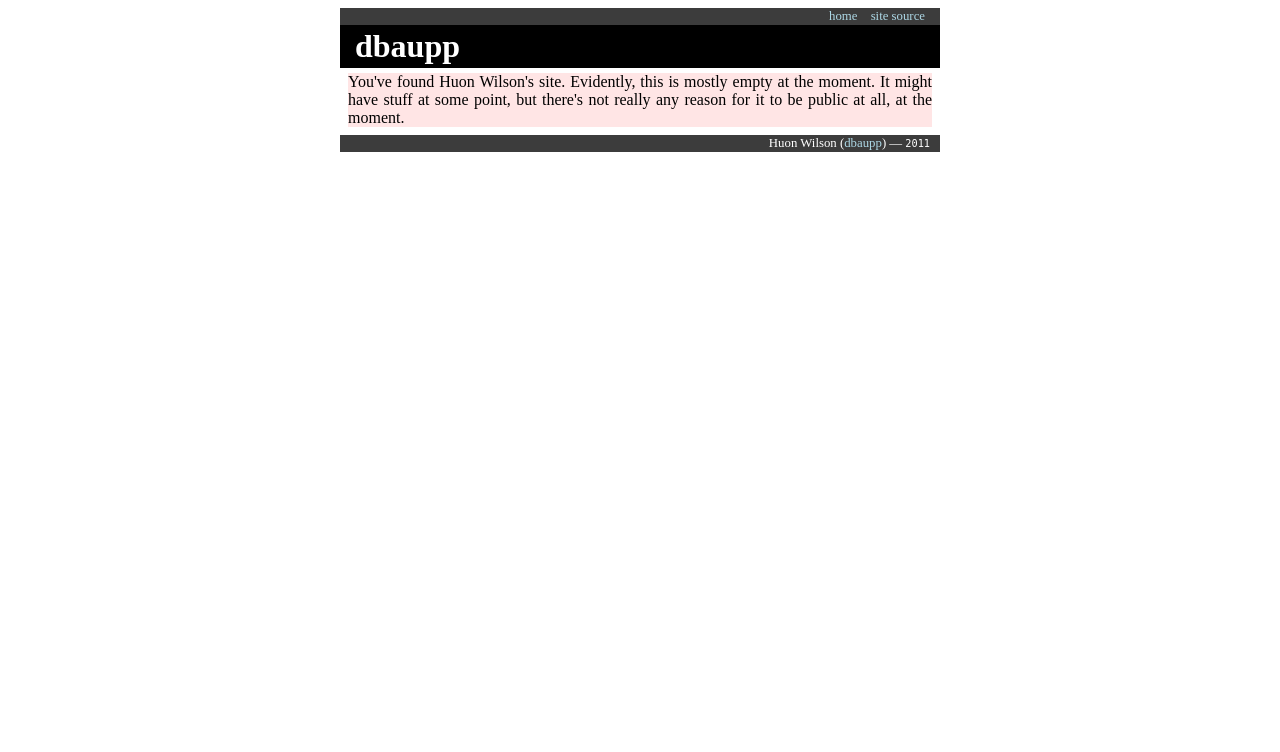
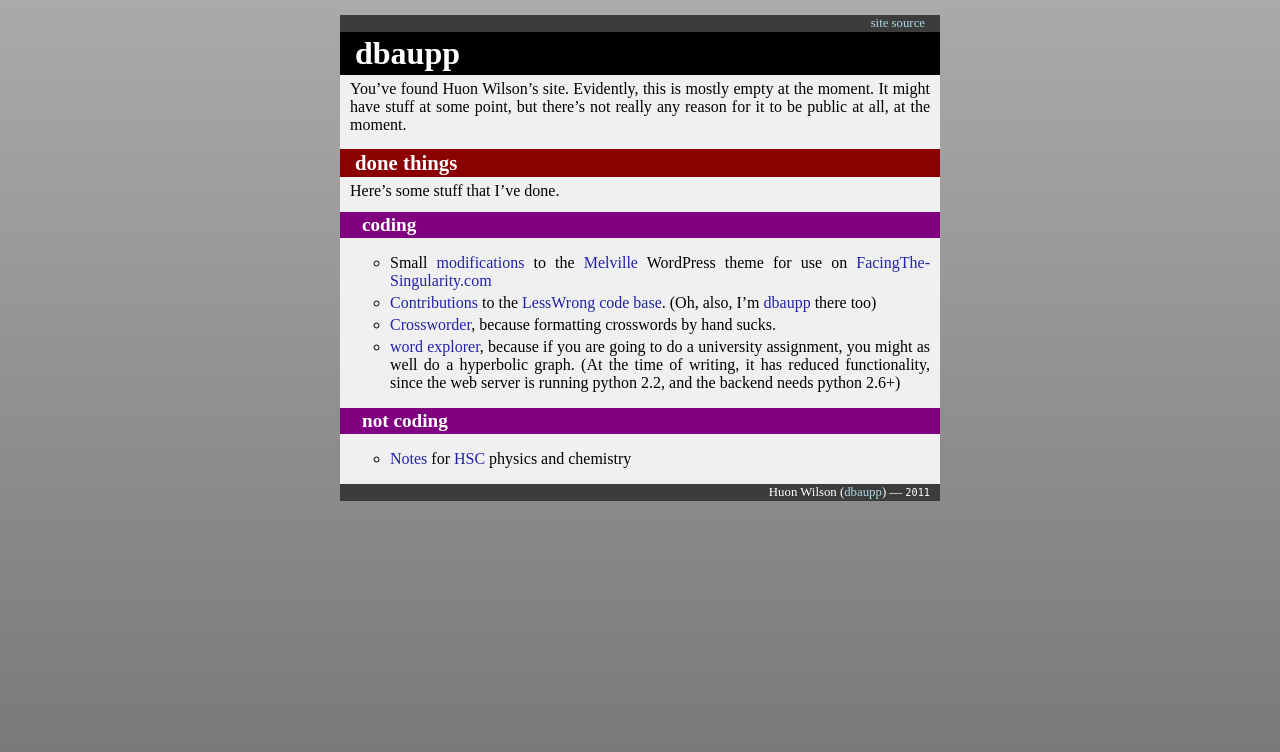
Before and after one commit to huonw/huonw.github.io, a Jekyll site: the page built from index.md, in a window 1280 px wide. Shown: the top 752 px of the page. Built offline with Jekyll 4.4.1, drawn with Linux system fonts in a browser that asks for light colours; nearby versions of some CDN libraries; library files that are not in the unit come from our copies; comment, search, counter and statistics services are not loaded.

Commit message:
Nicer formatting, HSCience note page, site tracking

```diff
--- a/_config.yml
+++ b/_config.yml
@@ -0,0 +1,3 @@
+safe: true
+pygments: true
+lsi: false
--- a/_layouts/default.html
+++ b/_layouts/default.html
@@ -45,7 +44,7 @@
 </div>
 
 
-<script src="/js/jquery-1.7.0.min.js" type="text/javascript"></script>
+<!--<script src="/js/jquery-1.7.0.min.js" type="text/javascript"></script>
 <script src="/js/Hyphenator.js" type="text/javascript"></script>
 <script src="/js/en-gb.js" type="text/javascript"></script>
 <script src="/js/en-us.js" type="text/javascript"></script>
@@ -55,5 +54,20 @@
 <script src="/js/linked-list.js" type="text/javascript"></script>
 <script src="/js/linebreak.js" type="text/javascript"></script>
 <script src="/js/formatter.js" type="text/javascript"></script>
-<script src="/js/typography.js" type="text/javascript"></script>
+<script src="/js/typography.js" type="text/javascript"></script>-->
+
+<!-- Start of StatCounter Code -->
+<script type="text/javascript">
+var sc_project=7439209;
+var sc_invisible=1;
+var sc_security="b96244c7";
+</script>
+<script type="text/javascript"
+src="http://www.statcounter.com/counter/counter.js"></script>
+<noscript><div class="statcounter"><a title="vBulletin
+stats" href="http://statcounter.com/vbulletin/"
+target="_blank"><img class="statcounter"
+src="http://c.statcounter.com/7439209/0/b96244c7/1/"
+alt="vBulletin stats"></a></div></noscript>
+<!-- End of StatCounter Code -->
 </body> </html>
--- a/css/default.css
+++ b/css/default.css
@@ -1,9 +1,26 @@
+---
+top_colour: rgb(170,170,170)
+bottom_colour: rgb(112,112,112)
+---
+
+html {
+    background-image: linear-gradient(bottom, {{page.bottom_colour}} 0%, {{page.top_colour}} 100%);
+    background-image: -o-linear-gradient(bottom,  {{page.bottom_colour}} 0%, {{page.top_colour}} 100%);
+    background-image: -moz-linear-gradient(bottom,  {{page.bottom_colour}} 0%, {{page.top_colour}} 100%);
+    background-image: -webkit-linear-gradient(bottom,  {{page.bottom_colour}} 0%, {{page.top_colour}} 100%);
+    background-image: -ms-linear-gradient(bottom,  {{page.bottom_colour}} 0%, {{page.top_colour}} 100%);
+    background-color: {{page.top_colour}};
+    min-height:100%;
+}
+
 body {
+    margin:0px;
+    padding:15px;
     font-family: "sans serif";
 }
 
 a,a:visited {
-    color: blue;
+    color: #22A;
     text-decoration: none;
 }
 
@@ -17,7 +34,7 @@
 .wrapper {
     max-width: 600px;
     margin: 0 auto;
-    background: rgba(255,255,255,80);
+    background: rgb(240,240,240);
 }
 
 
@@ -58,11 +75,17 @@
 .content {
     /*margin: 5px 10px;*/
     text-align:justify;
+    -moz-hyphens: auto;
+    -webkit-hyphens: auto;
+    -ms-hyphens: auto;
+    hyphens: auto;
 }
 
 p {
-/*    text-indent: 1.5em;*/
-    margin: 8px 8px;
+    text-indent: 1.5em;
+}
+p,li {
+    margin: 8px 10px;
 }
 
 h1 + p, h2 + p, h3 + p,
@@ -73,7 +96,11 @@
 
 
 ul {
-    list-style: circle inside none;
+    list-style: circle outside none;
+}
+li {
+    margin-top: 4px;
+    margin-bottom: 4px;
 }
 
 
@@ -136,6 +163,5 @@
     line-height:2.4em;
     float:right;
 }
-.title:hover .pub-date {
-    color: inherit;
+.title:hover {
 }
--- a/index.html
+++ /dev/null
@@ -1,25 +0,0 @@
----
-layout: default
-title: dbaupp
-no_top_link: true
----
-
-<p>You've found Huon Wilson's site. Evidently, this is mostly empty at the moment. It might have stuff at some point, but there's not really any reason for it to be public at all, at the moment.</p>
-
-<!--<p>This site even has (La)TeX style hyphenation and line breaking!</p>
-
-<h2>Bloggy things</h2>
-<ul class="posts">
-  {% for post in site.posts %}
-  <li><span><a href="{{ post.url }}">{{ post.title }}</a>
-    <span class="date">({{ post.date | date_to_string }})</span></span>
-  </li>
-  {% endfor %}
-</ul>
-
-<h2>Other things</h2>
-<ul>
-  <li><span>My <a href="/git-achievements">git achievements</a><sup>[<a href="https://github.com/icefox/git-achievements">1</a>]</sup></span></li>
-  <li><span>About the <a href="/hyphenation.html">hyphenation and line breaking</a>.</span></li>
-</ul>
--->
--- /dev/null
+++ b/index.md
@@ -0,0 +1,29 @@
+---
+layout: default
+title: dbaupp
+no_top_link: true
+---
+
+You've found Huon Wilson's site. Evidently, this is mostly empty at the moment. It might have stuff
+at some point, but there's not really any reason for it to be public at all, at the moment.
+
+
+## done things
+Here's some stuff that I've done.
+
+### coding
+
+- Small [modifications](https://github.com/dbaupp/melville-facing-the-singularity-edition) to the
+  [Melville](http://madebyraygun.com/wordpress/themes/melville/) WordPress theme for use on
+  [Facing&shy;The&shy;Singularity.com](http://facingthesingularity.com/)
+- [Contributions](https://github.com/dbaupp/lesswrong) to the [LessWrong](http://lesswrong.com/)
+  [code base](https://github.com/tricycle/lesswrong). (Oh, also, I'm
+  [dbaupp](http://lesswrong.com/user/dbaupp) there too)
+- [Crossworder](https://github.com/dbaupp/crossworder), because formatting crosswords by hand sucks.
+- [word explorer](http://www.ug.it.usyd.edu.au/~hwil7821/assignment3/form.html), because if you are
+  going to do a university assignment, you might as well do a hyperbolic graph. (At the time of
+  writing, it has reduced functionality, since the web server is running python 2.2, and the backend
+  needs python 2.6+)
+
+### not coding
+- [Notes](notes.html) for [HSC](https://en.wikipedia.org/wiki/Higher_School_Certificate_%28New_South_Wales%29) physics and chemistry
```
Also changed, not shown: other parts of _layouts/default.html (+1 -2 lines), notes.md (added, +43 -0 lines).
